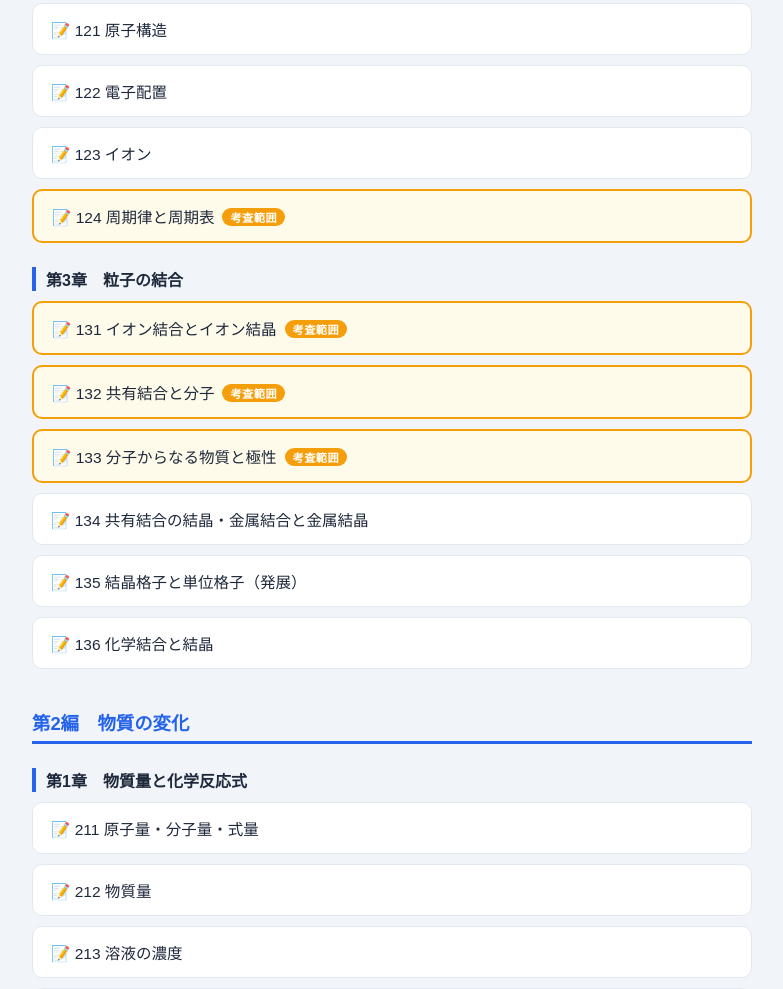
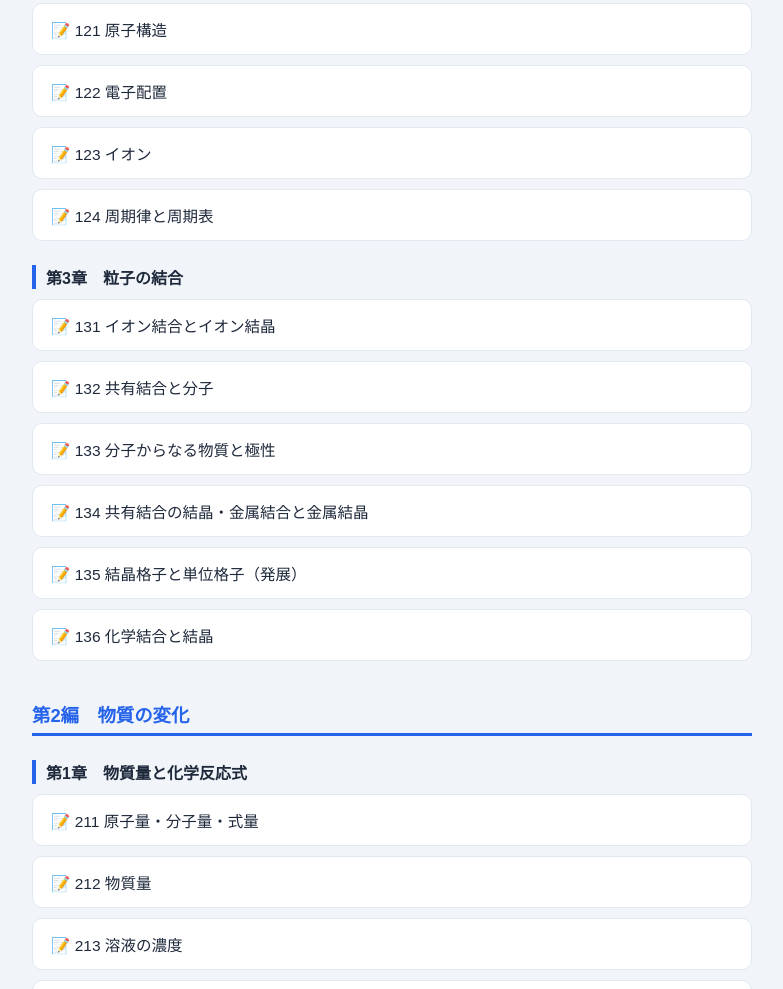
Before and after one commit to oikawayasushi-hub/quiz-chem, a plain HTML site: page index.html in a window 1280 px wide. Shown: the part 753-1742 px from the top of the page, without its empty margins (248-1031 px from the left). Drawn offline with Linux system fonts and the light colour scheme.

Commit message:
考査範囲の表示と色分けを削除
定期考査が終わったため、単元リンクの「考査範囲」バッジと
オレンジ系の色分けを取り除いた。

- 4件のリンクから class="exam-scope" を削除
- 4件のリンクから「考査範囲」バッジを削除
- a.exam-scope とその :hover、.exam-badge の CSS を撤去

NEW バッジ（data-until による自動非表示）はそのまま残している。

Co-Authored-By: Claude Opus 5 <noreply@anthropic.com>

```diff
--- a/index.html
+++ b/index.html
@@ -68,26 +68,6 @@
   }
   ul.quiz-list li a::before {
     content: "📝 ";
-  }
-  ul.quiz-list li a.exam-scope {
-    background: #fffbeb;
-    border: 2px solid #f59e0b;
-  }
-  ul.quiz-list li a.exam-scope:hover {
-    background: #fef3c7;
-    border-color: #d97706;
-  }
-  .exam-badge {
-    display: inline-block;
-    margin-left: 8px;
-    padding: 1px 8px;
-    border-radius: 20px;
-    background: #f59e0b;
-    color: #fff;
-    font-size: .7rem;
-    font-weight: 700;
-    letter-spacing: .04em;
-    vertical-align: 1px;
   }
   .id-card {
     background: var(--card);
@@ -201,14 +181,14 @@
     <li><a href="原子構造.html">121 原子構造</a></li>
     <li><a href="電子配置クイズ.html">122 電子配置</a></li>
     <li><a href="イオンクイズ.html">123 イオン</a></li>
-    <li><a href="周期表・周期律.html" class="exam-scope">124 周期律と周期表<span class="exam-badge">考査範囲</span><span class="new-badge" data-until="2026-09-25">NEW</span></a></li>
+    <li><a href="周期表・周期律.html">124 周期律と周期表<span class="new-badge" data-until="2026-09-25">NEW</span></a></li>
   </ul>
 
   <div class="chapter">第3章　粒子の結合</div>
   <ul class="quiz-list">
-    <li><a href="イオン結合、イオン結晶.html" class="exam-scope">131 イオン結合とイオン結晶<span class="exam-badge">考査範囲</span><span class="new-badge" data-until="2026-09-25">NEW</span></a></li>
-    <li><a href="共有結合と分子.html" class="exam-scope">132 共有結合と分子<span class="exam-badge">考査範囲</span><span class="new-badge" data-until="2026-09-25">NEW</span></a></li>
-    <li><a href="分子からなる物質と極性.html" class="exam-scope">133 分子からなる物質と極性<span class="exam-badge">考査範囲</span><span class="new-badge" data-until="2026-09-25">NEW</span></a></li>
+    <li><a href="イオン結合、イオン結晶.html">131 イオン結合とイオン結晶<span class="new-badge" data-until="2026-09-25">NEW</span></a></li>
+    <li><a href="共有結合と分子.html">132 共有結合と分子<span class="new-badge" data-until="2026-09-25">NEW</span></a></li>
+    <li><a href="分子からなる物質と極性.html">133 分子からなる物質と極性<span class="new-badge" data-until="2026-09-25">NEW</span></a></li>
     <li><a href="共有結合の結晶・金属結合と金属結晶.html">134 共有結合の結晶・金属結合と金属結晶</a></li>
     <li><a href="結晶格子と単位格子.html">135 結晶格子と単位格子（発展）</a></li>
     <li><a href="136_化学結合と結晶.html">136 化学結合と結晶</a></li>
```
